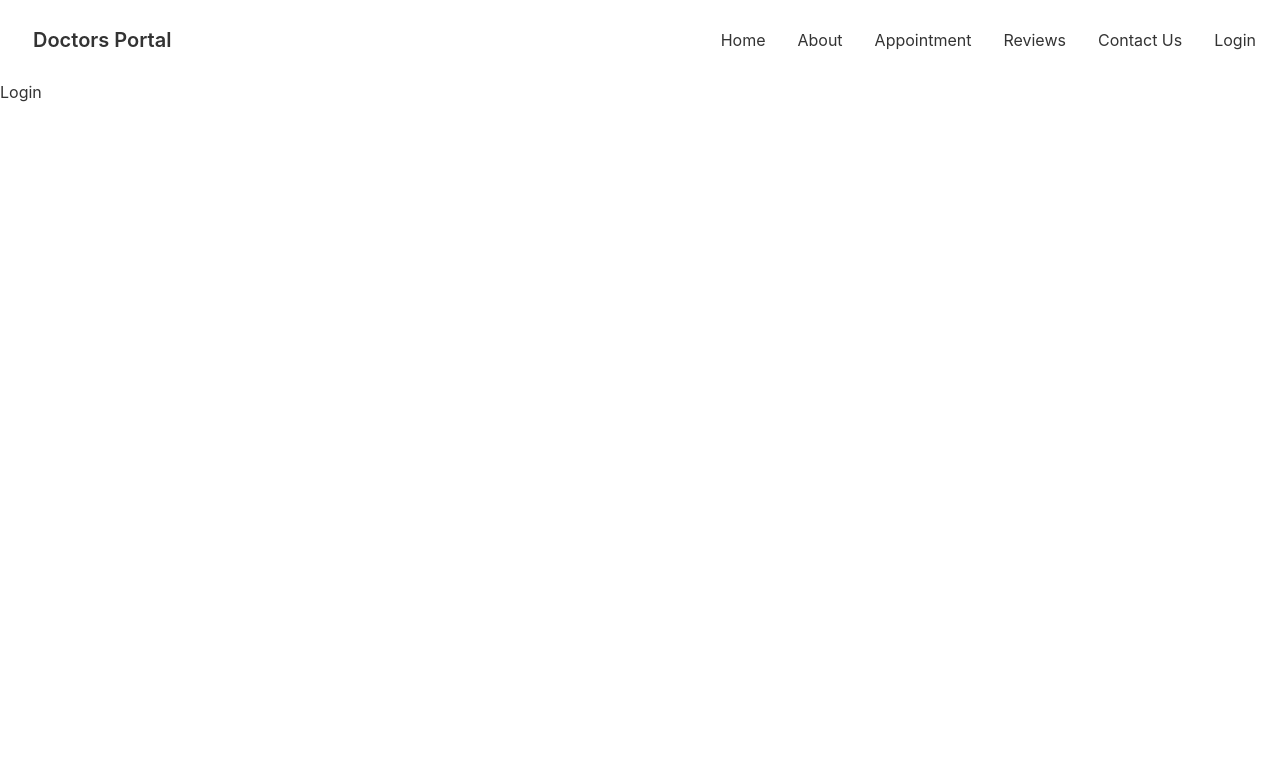
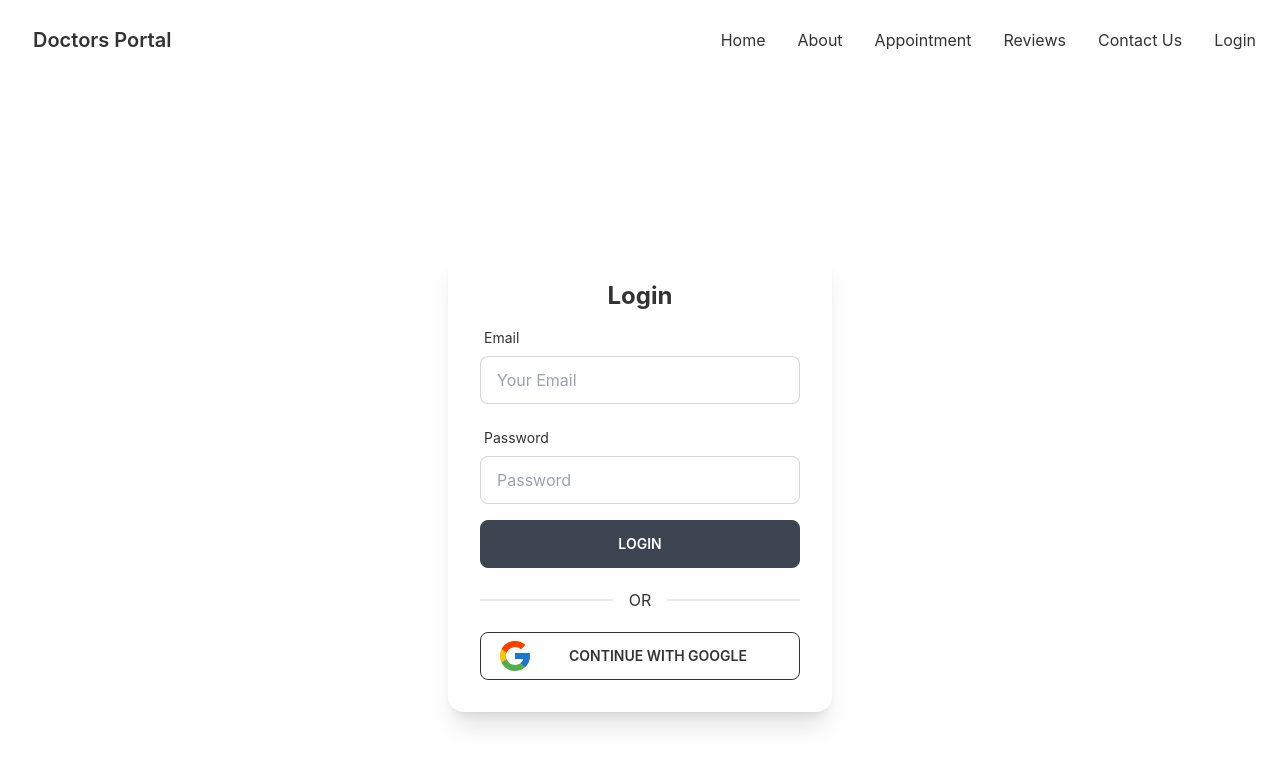
Before and after one commit to sayanpal469/doctors-portal-client-side, a React (Create React App) app: page /login in a window 1280 px wide. Shown: the top 766 px of the page. Built offline with nearby package versions, Linux system fonts and the light colour scheme; no server answers; the HTML template or start-up script is replaced by a standard one.

Commit message:
login form added

```diff
--- a/package.json
+++ b/package.json
@@ -13,6 +13,7 @@
     "react-day-picker": "^8.0.4",
     "react-dom": "^18.1.0",
     "react-firebase-hooks": "^5.0.3",
+    "react-hook-form": "^7.31.1",
     "react-icons": "^4.3.1",
     "react-router-dom": "^6.3.0",
     "react-scripts": "5.0.1",
--- a/src/Pages/HomeSection/Login/Login.jsx
+++ b/src/Pages/HomeSection/Login/Login.jsx
@@ -1,9 +1,107 @@
 import React from 'react';
+import { FcGoogle } from 'react-icons/fc';
+import auth from '../../../firebase.init';
+import { useSignInWithEmailAndPassword, useSignInWithGoogle } from 'react-firebase-hooks/auth';
+import { useForm } from "react-hook-form";
+import Loading from '../../Shared/Loading/Loading';
 
 const Login = () => {
+    const [signInWithGoogle, gUser, gLoading, gError] = useSignInWithGoogle(auth);
+    const { register, formState: { errors }, handleSubmit } = useForm();
+    const [
+        signInWithEmailAndPassword,
+        user,
+        loading,
+        error,
+      ] = useSignInWithEmailAndPassword(auth);
+
+        let signInError;
+
+        if(user || gUser) {
+            console.log(user);
+        }
+
+        if( gLoading || loading) {
+            return <Loading/>
+        }
+
+        if(error || gError) {
+            signInError= <small className='text-red-500 my-2 text-center'>{error?.message || gError?.message}</small>
+        }
+
+        const onSubmit = data => {
+            console.log(data)
+            signInWithEmailAndPassword(data.email, data.password)
+        };
     return (
-        <div>
-            <h1>Login</h1>
+        <div className='flex justify-center items-center h-screen'>
+           <div class="card w-96 bg-base-100 shadow-xl">
+            <div class="card-body">
+                <h2 class="text-2xl text-center font-bold">Login</h2>
+                <form onSubmit={handleSubmit(onSubmit)}>
+
+                    <div className="form-control w-full max-w-xs">
+                        <label className="label">
+                            <span className="label-text">Email</span>
+                        </label>
+                        <input
+                            type="email"
+                            placeholder="Your Email"
+                            className="input input-bordered w-full max-w-xs"
+                            {...register("email", {
+                                required: {
+                                    value: true,
+                                    message: 'Email is Required'
+                                },
+                                pattern: {
+                                    value: /[a-z0-9]+@[a-z]+\.[a-z]{2,3}/,
+                                    message: 'Provide a valid Email'
+                                }
+                            })}
+                        />
+                        <label className="label">
+                            {errors.email?.type === 'required' && <span className="label-text-alt text-red-500">{errors.email.message}</span>}
+                            {errors.email?.type === 'pattern' && <span className="label-text-alt text-red-500">{errors.email.message}</span>}
+                        </label>
+                    </div>
+                    <div className="form-control w-full max-w-xs">
+                        <label className="label">
+                            <span className="label-text">Password</span>
+                        </label>
+                        <input
+                            type="password"
+                            placeholder="Password"
+                            className="input input-bordered w-full max-w-xs"
+                            {...register("password", {
+                                required: {
+                                    value: true,
+                                    message: 'Password is Required'
+                                },
+                                minLength: {
+                                    value: 6,
+                                    message: 'Must be 6 characters or longer'
+                                }
+                            })}
+                        />
+                        <label className="label">
+                            {errors.password?.type === 'required' && <span className="label-text-alt text-red-500">{errors.password.message}</span>}
+                            {errors.password?.type === 'minLength' && <span className="label-text-alt text-red-500">{errors.password.message}</span>}
+                        </label>
+                    </div>
+
+                            {signInError}
+                    <input className='btn w-full max-w-xs text-white' type="submit" value="Login" />
+                    </form>
+                <div class="divider">OR</div>
+                <button
+                onClick={() => signInWithGoogle()}
+                 class="btn btn-outline"
+                 ><FcGoogle className='text-4xl'
+                 ></FcGoogle>
+                 <p>Continue with Google</p>
+                 </button>
+            </div>
+            </div>
         </div>
     );
 };
--- /dev/null
+++ b/src/Pages/Shared/Loading/Loading.css
@@ -0,0 +1,53 @@
+* {
+    margin: 0;
+    padding: 0;
+  }
+ /*
+  #main {
+    display: flex;
+    justify-content: center;
+    align-items: center;
+    height: 100vh;
+    width: 100vw;
+  }
+*/
+  .box {
+    display: flex;
+    animation: 6s infinite rotate;
+
+
+  }
+  .bar {
+    height: 50px;
+    width: 20px;
+  }
+  #a2 {
+    height: 0;
+    background: #ED7F3B;
+    animation: 2s infinite anim;
+  }
+
+  #a1 {
+    height: 0;
+    background: #D65D2B;
+    animation: 2.9s infinite anim;
+  }
+
+
+  @keyframes anim{
+    00% {height: 2px}
+    50% {height: 50px}
+    99% {height: 2px}
+  }
+
+  @keyframes anim2{
+    00% {height: 2px}
+    50% {height: 50px}
+    99% {height: 2px}
+  }
+
+  @keyframes rotate{
+    00% {transform: rotate(0deg)}
+    50% {transform: rotate(359deg)}
+    99% {transform: rotate(0deg)}
+  }
--- /dev/null
+++ b/src/Pages/Shared/Loading/Loading.jsx
@@ -0,0 +1,18 @@
+import React from 'react';
+import './Loading.css'
+
+const Loading = () => {
+
+    return (
+        <div className='flex justify-center items-center h-screen'>
+           <div id="main">
+                <div class="box s">
+                    <div class="bar" id="a1"></div>
+                    <div class="bar" id="a2"></div>
+                </div>
+            </div>
+        </div>
+    );
+};
+
+export default Loading;
```
Also changed, not shown: 1 other file (tests, documents, lock files or other folders).
